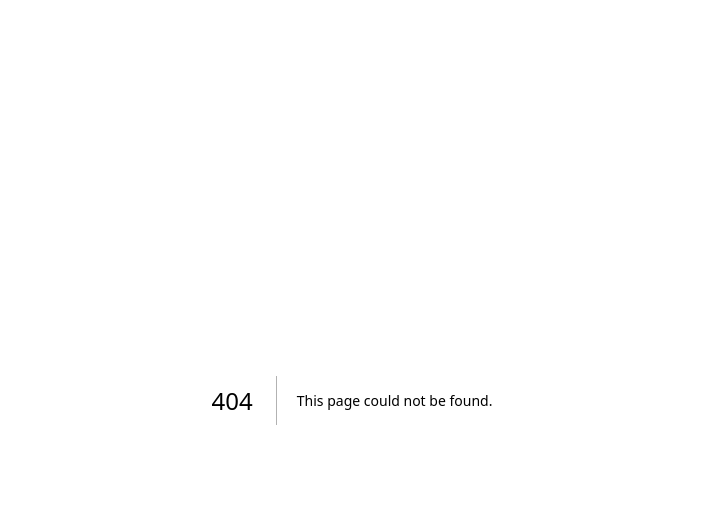
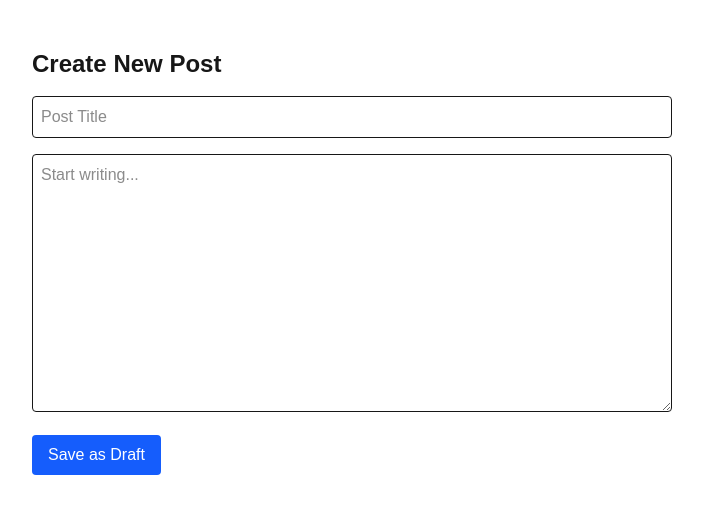
Before and after one commit to Mleng89/inkblot, a Next.js app: page /dashboard/new in a window 1280 px wide. Before the commit this address had no page. Shown: the top 514 px of the page, without its empty margins (288-991 px from the left). Built offline with nearby package versions, Linux system fonts and the light colour scheme; no server answers.

Commit message:
feat: dashboard created for users

```diff
--- /dev/null
+++ b/src/app/dashboard/edit/[id]/page.tsx
@@ -0,0 +1,46 @@
+// app/dashboard/edit/[id]/page.tsx
+import { createClient } from "@/utils/supabase/server";
+import { notFound } from "next/navigation";
+
+export default async function EditPostPage({
+  params,
+}: {
+  params: { id: string };
+}) {
+  const supabase = await createClient();
+
+  const { data: post, error } = await supabase
+    .from("posts")
+    .select("*")
+    .eq("id", params.id)
+    .single();
+
+  if (!post || error) return notFound();
+
+  return (
+    <div className="max-w-2xl mx-auto px-4 py-10">
+      <h1 className="text-2xl font-bold mb-4">Edit Post</h1>
+
+      <form action="/api/edit-post" method="POST" className="space-y-4">
+        <input
+          name="title"
+          defaultValue={post.title}
+          className="w-full p-2 border rounded"
+        />
+        <textarea
+          name="content"
+          defaultValue={post.content}
+          rows={10}
+          className="w-full p-2 border rounded"
+        />
+        <input type="hidden" name="id" value={post.id} />
+        <button
+          type="submit"
+          className="bg-blue-600 text-white py-2 px-4 rounded hover:bg-blue-700"
+        >
+          Update
+        </button>
+      </form>
+    </div>
+  );
+}
--- /dev/null
+++ b/src/app/dashboard/new/page.tsx
@@ -0,0 +1,86 @@
+// app/dashboard/new/page.tsx
+"use client";
+
+import { useState } from "react";
+import { useRouter } from "next/navigation";
+import { createBrowserClient } from "@supabase/ssr";
+import { v4 as uuidv4 } from "uuid";
+
+const supabase = createBrowserClient(
+  process.env.NEXT_PUBLIC_SUPABASE_URL!,
+  process.env.NEXT_PUBLIC_SUPABASE_ANON_KEY!
+);
+
+export default function NewPostPage() {
+  const router = useRouter();
+  const [title, setTitle] = useState("");
+  const [content, setContent] = useState("");
+  const [error, setError] = useState<string | null>(null);
+
+  const handleSubmit = async (e: React.FormEvent) => {
+    e.preventDefault();
+
+    const {
+      data: { user },
+    } = await supabase.auth.getUser();
+
+    if (!user) {
+      setError("You must be logged in to create a post.");
+      return;
+    }
+
+    const slug =
+      title
+        .toLowerCase()
+        .replace(/[^a-z0-9]+/g, "-")
+        .replace(/(^-|-$)/g, "") + `-${uuidv4().slice(0, 8)}`;
+
+    const { error: insertError } = await supabase.from("posts").insert([
+      {
+        title,
+        content,
+        slug,
+        user_id: user.id,
+        published: false,
+      },
+    ]);
+
+    if (insertError) {
+      setError(insertError.message);
+    } else {
+      router.push("/dashboard");
+    }
+  };
+
+  return (
+    <div className="max-w-2xl mx-auto py-12 px-4">
+      <h1 className="text-2xl font-bold mb-4">Create New Post</h1>
+
+      <form onSubmit={handleSubmit} className="space-y-4">
+        <input
+          type="text"
+          placeholder="Post Title"
+          value={title}
+          onChange={(e) => setTitle(e.target.value)}
+          className="w-full p-2 border rounded"
+          required
+        />
+        <textarea
+          placeholder="Start writing..."
+          value={content}
+          onChange={(e) => setContent(e.target.value)}
+          rows={10}
+          className="w-full p-2 border rounded"
+          required
+        />
+        {error && <p className="text-red-600">{error}</p>}
+        <button
+          type="submit"
+          className="bg-blue-600 text-white py-2 px-4 rounded hover:bg-blue-700"
+        >
+          Save as Draft
+        </button>
+      </form>
+    </div>
+  );
+}
--- /dev/null
+++ b/src/app/dashboard/page.tsx
@@ -0,0 +1,91 @@
+// app/dashboard/page.tsx
+import { createClient } from "@/utils/supabase/server";
+import Link from "next/link";
+import { LogoutButton } from "@/components/LogoutButton";
+
+export default async function DashboardPage() {
+  const supabase = await createClient();
+  const {
+    data: { user },
+  } = await supabase.auth.getUser();
+
+  let posts = [];
+
+  if (user) {
+    const { data, error } = await supabase
+      .from("posts")
+      .select("*")
+      .eq("user_id", user.id)
+      .order("created_at", { ascending: false });
+
+    if (!error) {
+      posts = data || [];
+    }
+  }
+
+  return (
+    <div className="max-w-3xl mx-auto px-4 py-8">
+      <h1 className="text-2xl font-bold mb-2">Dashboard</h1>
+      <p className="mb-6 text-gray-600">
+        {user ? (
+          <>
+            Welcome, user.email! Here are your posts.
+            <br />
+            <LogoutButton />
+          </>
+        ) : (
+          "Sign in to create and manage your posts."
+        )}
+      </p>
+
+      {user ? (
+        <>
+          <Link
+            href="/dashboard/new"
+            className="inline-block mb-4 text-blue-600 underline"
+          >
+            ➕ Create New Post
+          </Link>
+
+          {posts.length === 0 ? (
+            <p>No posts yet. Start writing your first one!</p>
+          ) : (
+            <ul className="space-y-4">
+              {posts.map((post) => (
+                <li key={post.id} className="border p-4 rounded">
+                  <h2 className="text-xl font-semibold">{post.title}</h2>
+                  <p className="text-sm text-gray-500">
+                    {post.published ? "Published" : "Draft"}
+                    <br />
+                    {post.content}
+                  </p>
+                  <div className="mt-2 space-x-2">
+                    <Link
+                      href={`/dashboard/edit/${post.id}`}
+                      className="text-blue-500"
+                    >
+                      Edit
+                    </Link>
+                    <Link
+                      href={`/posts/${post.slug}`}
+                      className="text-green-500"
+                    >
+                      View
+                    </Link>
+                  </div>
+                </li>
+              ))}
+            </ul>
+          )}
+        </>
+      ) : (
+        <div className="mt-4">
+          <Link href="/login" className="text-blue-600 underline">
+            🔐 Sign In
+          </Link>
+          to manage your posts.
+        </div>
+      )}
+    </div>
+  );
+}
```
